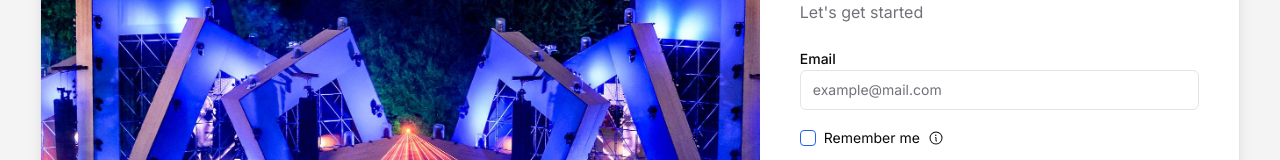
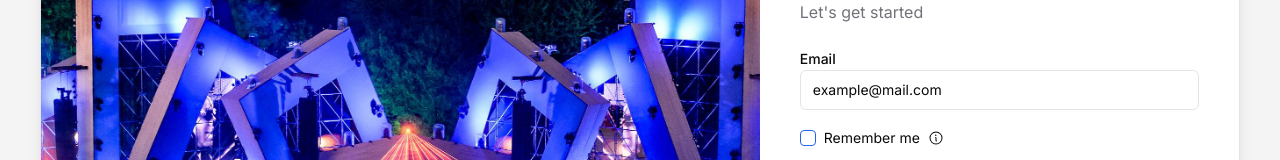
Before and after one commit to tech-mik/backstrapp, a Next.js app: page /auth/signin in a window 1280 px wide. Shown: the part 295-455 px from the top of the page. Built offline with nearby package versions, Linux system fonts and the light colour scheme.

Commit message:
Added a value for signin for portfolio site purposes

```diff
--- a/src/actions/auth.ts
+++ b/src/actions/auth.ts
@@ -1,5 +1,7 @@
 'use server'
 
+import { redirect } from 'next/navigation'
+
 export const login = async (formData: FormData) => {
-  console.log(formData)
+  redirect('/')
 }
--- a/src/app/auth/signin/page.tsx
+++ b/src/app/auth/signin/page.tsx
@@ -52,6 +52,7 @@ const Signin = async () => {
                 id='email'
                 name='email'
                 type='email'
+                value='example@mail.com'
                 placeholder='example@mail.com'
               />
             </div>
```
